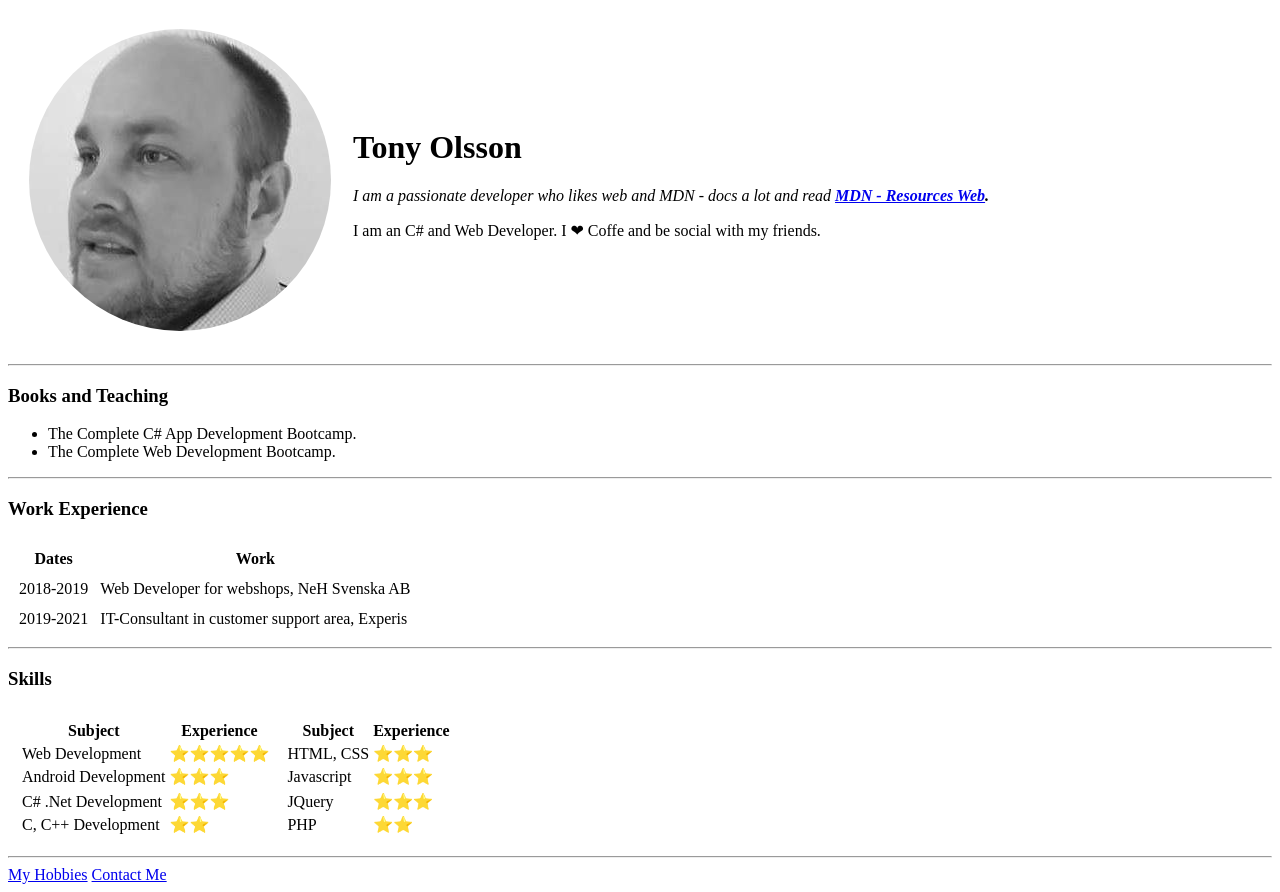
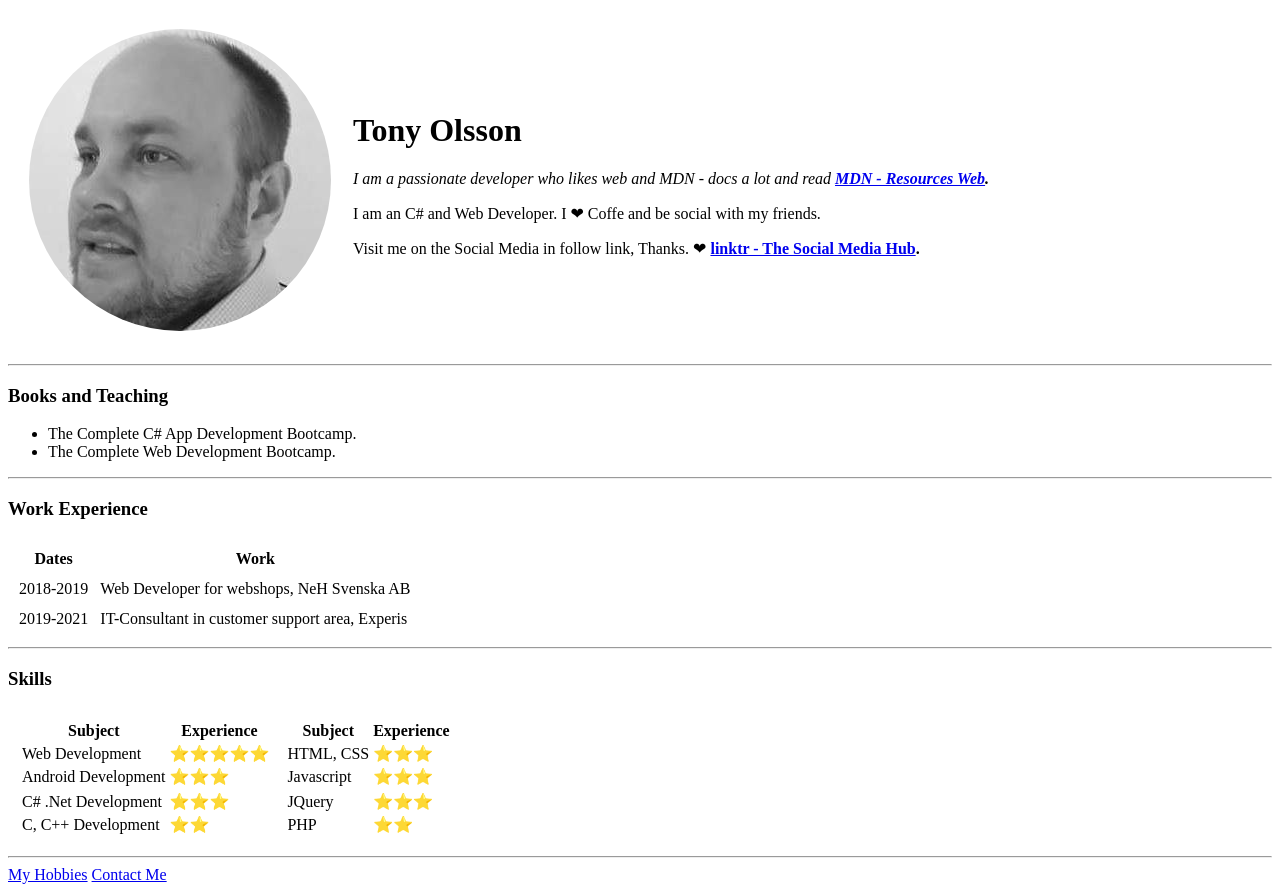
Before and after one commit to Bobotech79/CV, a plain HTML site: page index.html in a window 1280 px wide. Drawn offline with Linux system fonts and the light colour scheme.

Commit message:
cv update index.html

```diff
--- a/index.html
+++ b/index.html
@@ -10,9 +10,12 @@
     <table cellspacing="20px">
       <tr>
         <td><img src="images\tony_o.png" alt="Tonys Profiles Picture"></td>
-        <td><h1>Tony Olsson</h1>
-        <p><em>I am a passionate developer who likes web and MDN - docs a lot and read <strong><a href="https://developer.mozilla.org/sv-SE/">MDN - Resources Web</a>.</strong></em></p>
-        <p>I am an C# and Web Developer. I ❤ Coffe and be social with my friends.</p></td>
+        <td>
+          <h1>Tony Olsson</h1>
+          <p><em>I am a passionate developer who likes web and MDN - docs a lot and read <strong><a href="https://developer.mozilla.org/sv-SE/">MDN - Resources Web</a>.</strong></em></p>
+          <p>I am an C# and Web Developer. I ❤ Coffe and be social with my friends.</p>
+          <p>Visit me on the Social Media in follow link, Thanks.  ❤  <strong><a href="https://linktr.ee/Bobotech79">linktr - The Social Media Hub</a>.</strong></p>
+        </td>
       </tr>
     </table>
 
```
